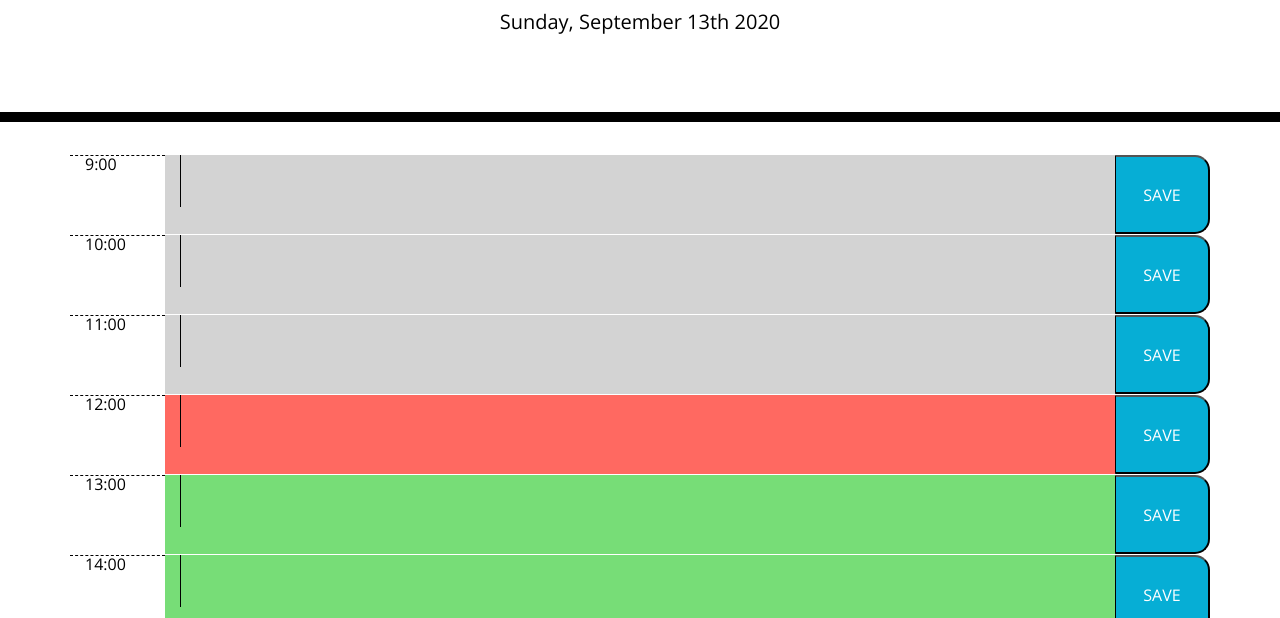
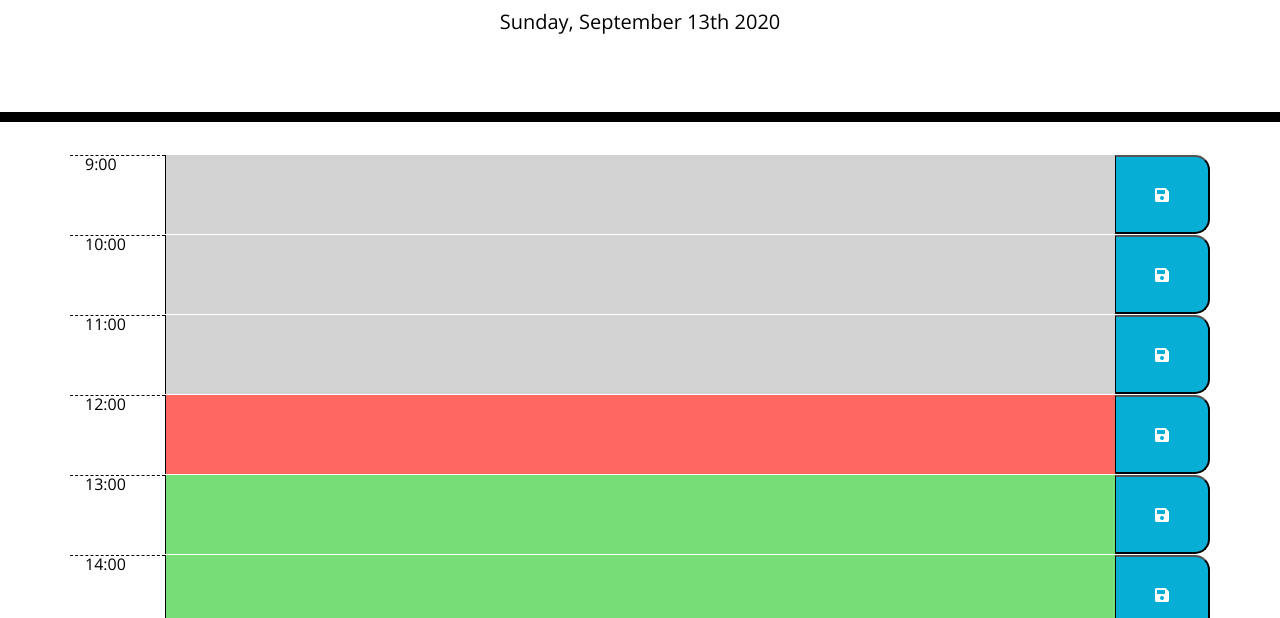
Before and after one commit to arbdt/work-day-scheduler, a plain HTML site: page Develop/index.html in a window 1280 px wide. Shown: the part 182-800 px from the top of the page. Drawn offline with nearby package versions, Linux system fonts and the light colour scheme.

Commit message:
refined schedule display method and added entry saving function

```diff
--- a/Develop/index.html
+++ b/Develop/index.html
@@ -41,7 +41,7 @@
 $(document).ready(function(){
 
 // variables
-var eventStorage = window.localStorage;
+var scheduleStorage = window.localStorage;
 let currentDayDisplay = $("#currentDay");
 
 // display current day
@@ -61,26 +61,27 @@ function displayTimeblocks(){
     for (var h = 9; h < 18; h++){
         let newTimeBlock = document.createElement("div"); // create row in container
         newTimeBlock.setAttribute("class", "row");
+        newTimeBlock.setAttribute("id", `${h}00_block`);
         $(".container").append(newTimeBlock);
 
         let newHourTitle = document.createElement("aside"); //create hour display
         newHourTitle.setAttribute("class", "hour col-1");
+        newHourTitle.setAttribute("id", `${h}00_time`);
         newHourTitle.textContent = `${h}:00`;
         newTimeBlock.appendChild(newHourTitle);
 
-        let newEventDisplay = document.createElement("main"); //create event display
-        newEventDisplay.setAttribute("class", "description col-10");
-        newEventDisplay.setAttribute("id", `event${h}00`);
-        let eventEditArea = document.createElement("textarea");
-        newEventDisplay.appendChild(eventEditArea);
-        newTimeBlock.appendChild(newEventDisplay);
+        let newEditableEventArea = document.createElement("textarea"); //create event display
+        newEditableEventArea.setAttribute("class", "description col-10");
+        newEditableEventArea.setAttribute("id", `${h}00_event`);
+        newTimeBlock.appendChild(newEditableEventArea);
 
         let newSaveButton = document.createElement("button");
         newSaveButton.setAttribute("class", "saveBtn col-1");
-        newSaveButton.textContent = `SAVE`;
+        newSaveButton.setAttribute("id", `${h}00_save`);
+        newSaveButton.innerHTML = "\<i class\=\"fas fa-save\"\>\<\/i\>";
         newTimeBlock.appendChild(newSaveButton);
 
-        colorByHour(h, newEventDisplay);
+        colorByHour(h, newEditableEventArea);
     }
 }
 
@@ -106,10 +107,28 @@ function getScheduledEvents(){
 }
 
 //local storage saving
+function saveSchedule(){
+  event.preventDefault;
+  var target=  $(event.target);
+  console.log(`saving event`);
+  //console.log(target);
+  let eventHour = target.siblings(".hour").text();
+  //console.log(target.siblings(".hour"));
+  console.log(eventHour);
+  let eventData = target.siblings("textarea").val();
+  //console.log(target.siblings("textarea"));
+  console.log(eventData);
+  var eventObject = {
+    hour: eventHour,
+    data: eventData,
+  }
+  console.log(eventObject);
+  scheduleStorage.setItem(eventHour, eventData);
+}
 
 // event creation or editing
 let saveEventBtn = $(".saveBtn");
-saveEventBtn.click();
+saveEventBtn.click(saveSchedule);
 
 
 /* FLOW:
```
